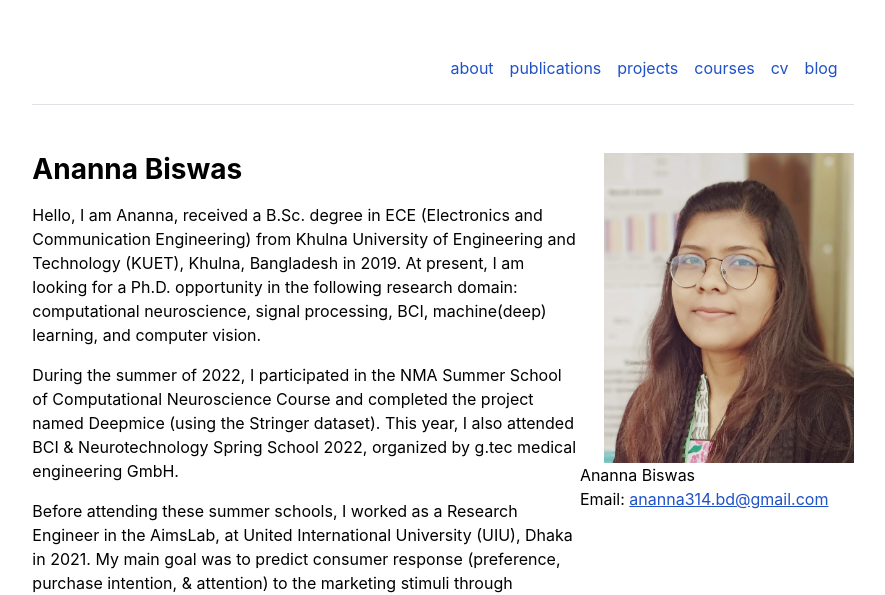
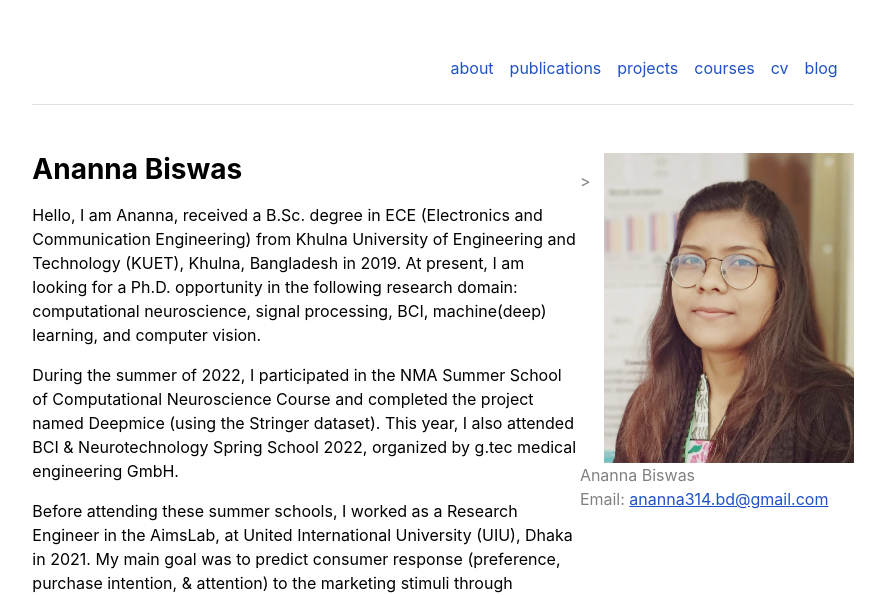
Before and after one commit to Anannabiswas/anannabiswas.github.io, a Jekyll site: the page built from index.md, in a window 1280 px wide. Shown: the top 595 px of the page, without its empty margins (197-1082 px from the left). Built offline with Jekyll 4.4.1, drawn with Linux system fonts in a browser that asks for light colours.

Commit message:
Update home.html

```diff
--- a/_layouts/home.html
+++ b/_layouts/home.html
@@ -13,7 +13,7 @@ layout: default
     <p>
       <img src="{{ site.github.url }}/assets/img/ananna_1.jpeg" alt="Home" width="250" height="310"style="float:right">
    </p>
-     <footer> &nbsp; Ananna Biswas </br>
+     <footer class="text-right" style="color: gray;">> &nbsp; Ananna Biswas </br>
       Email: <a href="mailto:ananna314.bd@gmail.com">ananna314.bd@gmail.com</a>
     </footer>
   </div>
```
